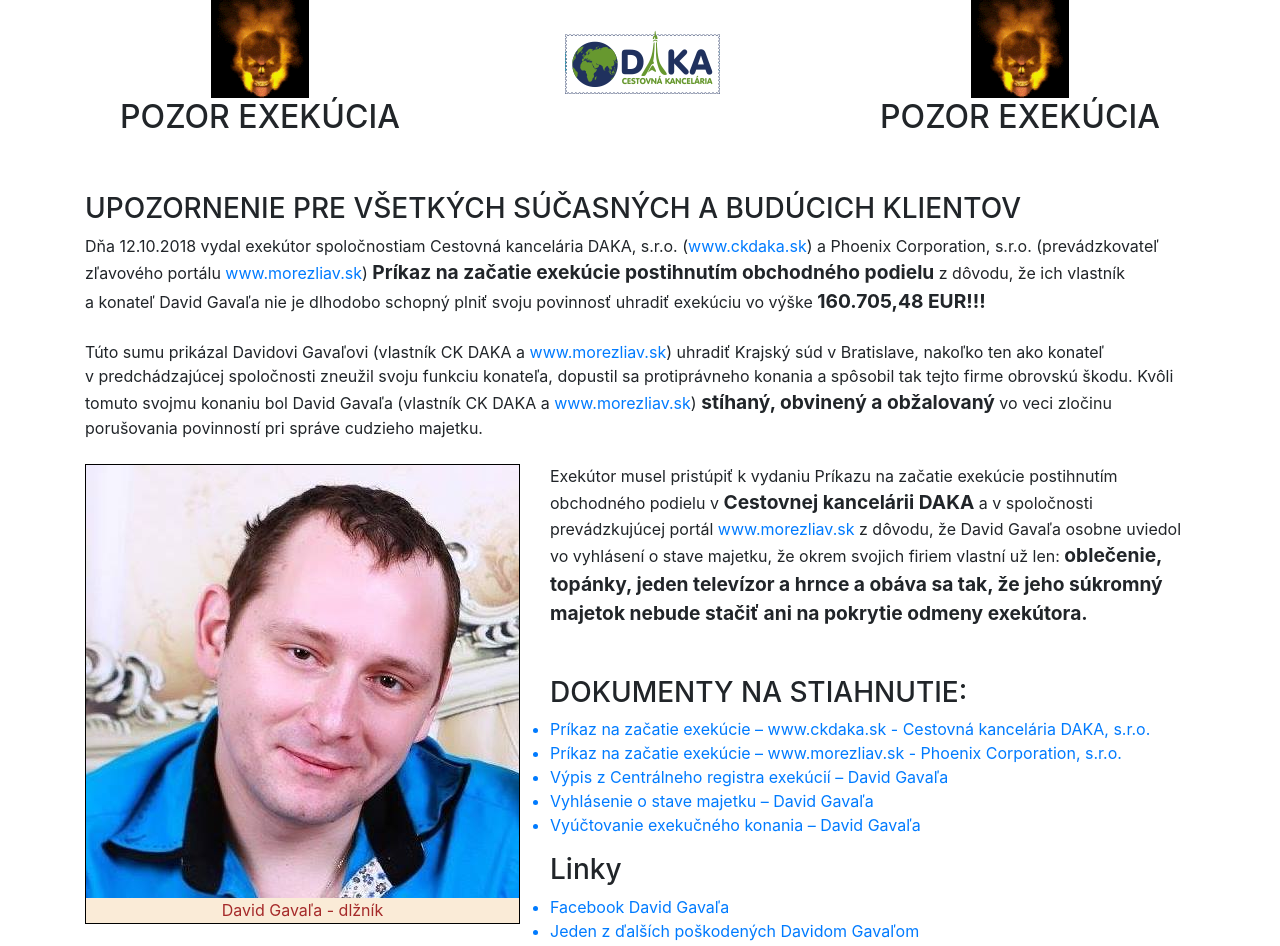
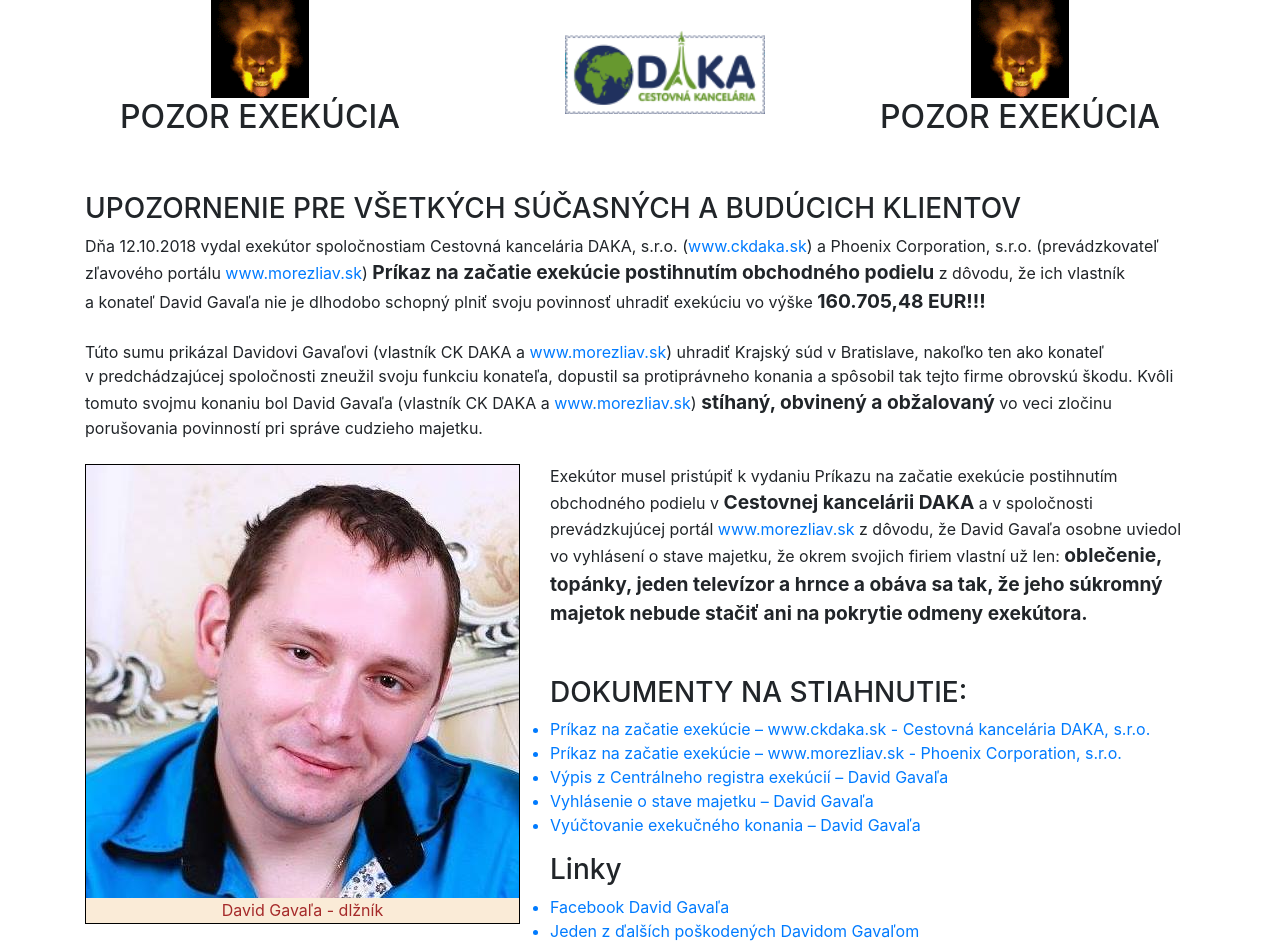
Before and after one commit to kauzagavala/kauzagavala.github.io, a plain HTML site: page index.html in a window 1280 px wide. Shown: the top 946 px of the page. Drawn offline with nearby package versions, Linux system fonts and the light colour scheme.

Commit message:
Update index.html

```diff
--- a/index.html
+++ b/index.html
@@ -75,8 +75,8 @@
 
             <div class="col-md-4">
                 <div id="cf">
-                    <img class="bottom" src="./logo-morezliav.sk.png" width="155" alt="morezliav.sk">
-                    <img class="top" src="./logo-ckdaka.png" width="155" height="64" alt="ckdaka.sk">
+                    <img class="bottom" src="./logo-morezliav.sk.png" width="200" alt="morezliav.sk">
+                    <img class="top" src="./logo-ckdaka.png" width="200" height="84" alt="ckdaka.sk">
                 </div>
                 <div style="display: none;">
                     <h1>cestovná kancelária DAKA</h1>
```
